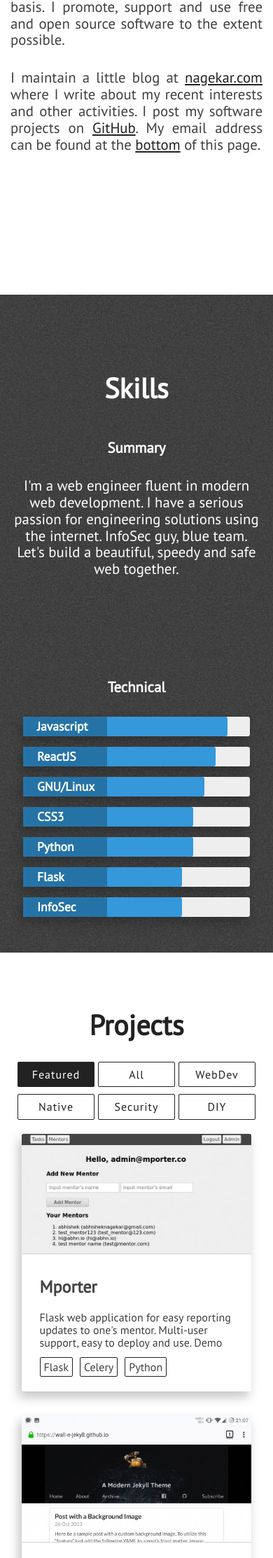
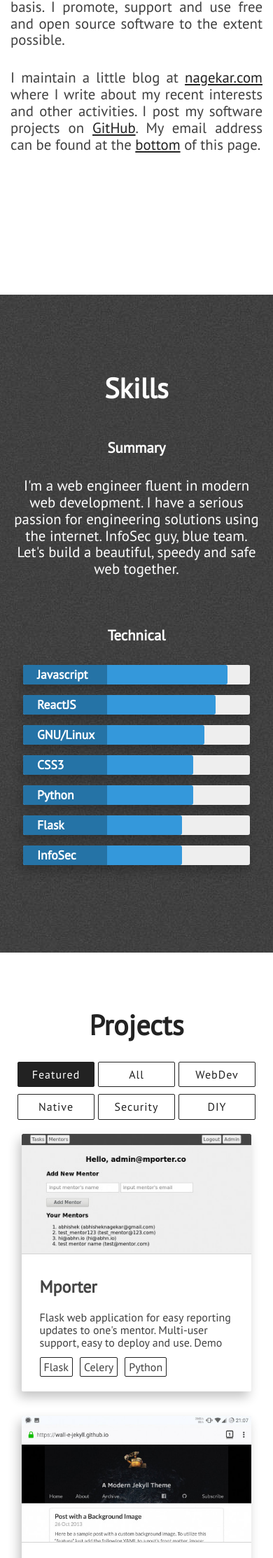
Before and after one commit to abhn/portfolio, a Jekyll site: the page built from index.html, in a window 390 px wide. Shown: the part 1539-3765 px from the top of the page at 70% size. Built offline with Jekyll 4.4.1, drawn with Linux system fonts in a browser that asks for light colours; nearby versions of some CDN libraries.

Commit message:
little rendering issued fixed in mobile

```diff
--- a/assets/css/main.css
+++ b/assets/css/main.css
@@ -525,8 +525,8 @@
   .skills-grid {
     -ms-grid-columns: 100%;
         grid-template-columns: 100%;
-    -ms-grid-rows: 50% 50%;
-        grid-template-rows: 50% 50%;
+    -ms-grid-rows: auto auto;
+        grid-template-rows: auto auto;
   }
 
   .set-size {
```
